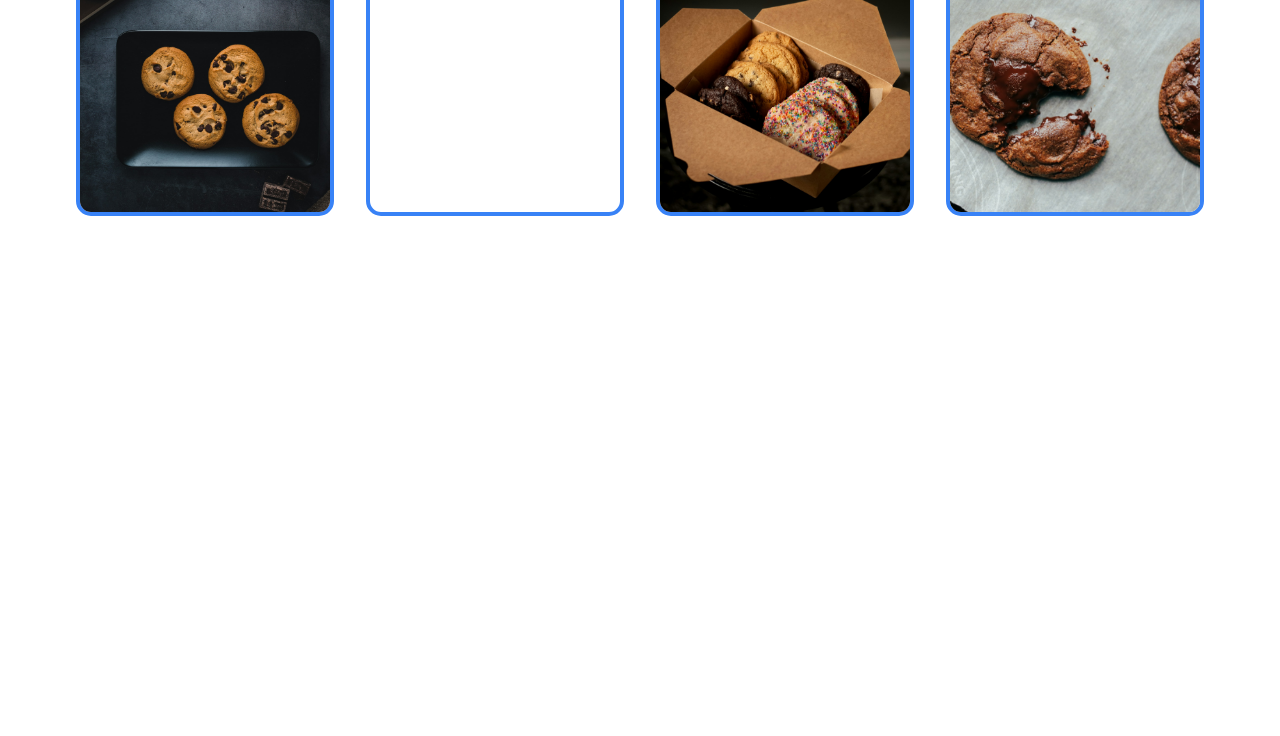
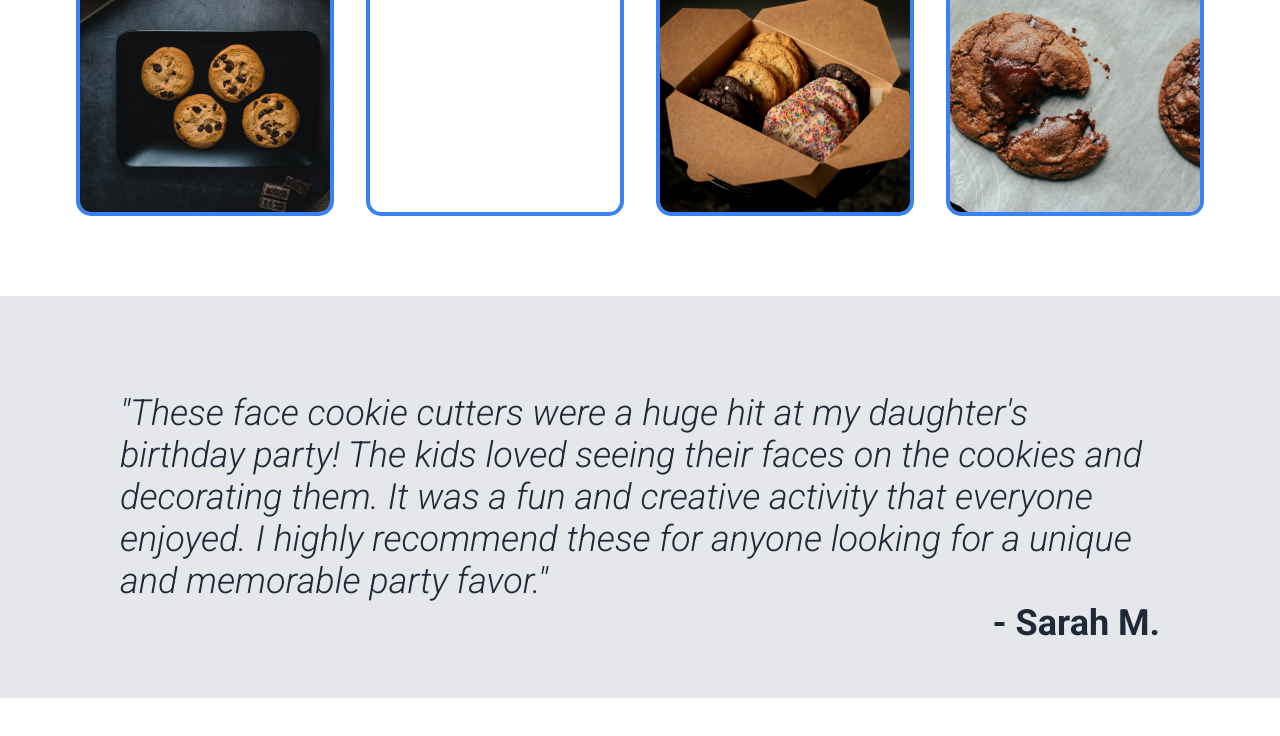
Before and after one commit to lemi-be/Odin-Css-landing-page, a plain HTML site: page index.html in a window 1280 px wide. Shown: the part 820-1556 px from the top of the page. Before the commit the page ends 1036 px from the top, so only its background shows below. Drawn offline with Linux system fonts and the light colour scheme.

Commit message:
added a section called testimonial to index.html

```diff
--- a/index.html
+++ b/index.html
@@ -55,5 +55,15 @@
         <div class="imgs"><img src="/img/cookie-four.jpg" /></div>
       </div>
     </div>
+    <div class="testimonial roboto-light-italic">
+      <p class="customer-message">
+        "These face cookie cutters were a huge hit at my daughter's birthday
+        party! The kids loved seeing their faces on the cookies and decorating
+        them. It was a fun and creative activity that everyone enjoyed. I highly
+        recommend these for anyone looking for a unique and memorable party
+        favor."
+      </p>
+      <p class="customer-name roboto-bold">- Sarah M.</p>
+    </div>
   </body>
 </html>
--- a/style.css
+++ b/style.css
@@ -84,10 +84,9 @@ li.logo {
   background-color: #3882f6;
   border-radius: 8px;
   border: none;
-  padding: .5rem 2.5rem;
+  padding: 0.5rem 2.5rem;
   color: #e5e7eb;
   font-size: 16px;
-
 }
 
 .hero-image {
@@ -103,7 +102,6 @@ li.logo {
 .inspiration {
   display: flex;
   flex-direction: column;
-
 }
 .heading {
   font-size: 36px;
@@ -132,3 +130,16 @@ li.logo {
   object-fit: cover;
   object-position: center;
 }
+
+.testimonial {
+  padding-inline: 120px;
+  margin-block: 5rem;
+  padding-block: 6rem;
+  background-color: #e5e7eb;
+  color: #1f2937;
+  font-size: 36px;
+}
+
+.customer-name {
+    float: right;
+}
```
Lines whose indentation alone changed are shown as unchanged.
